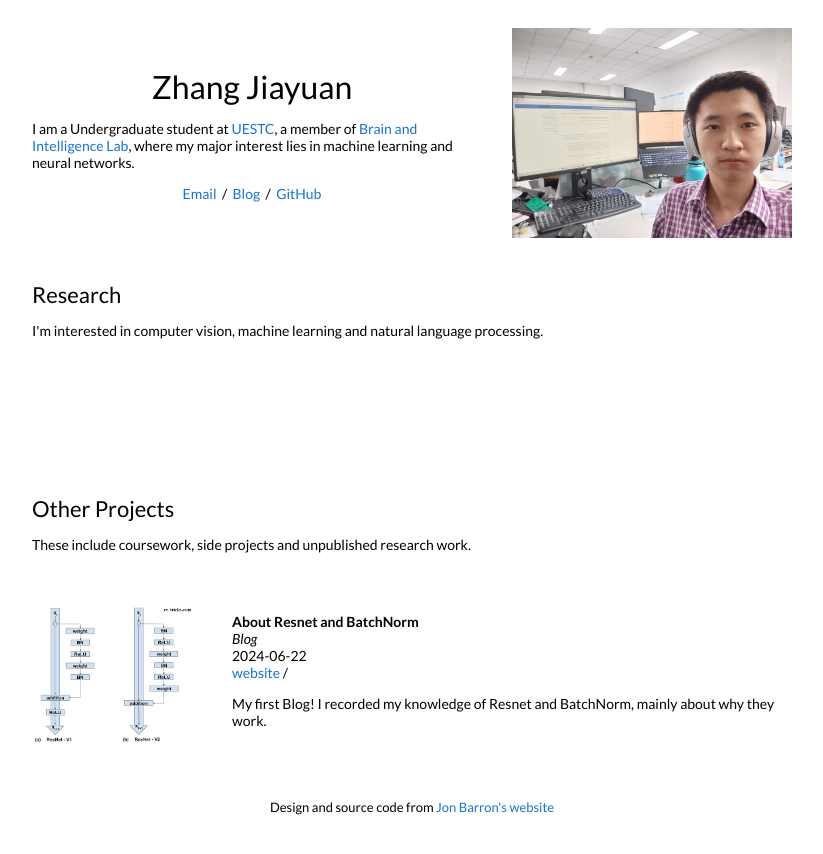
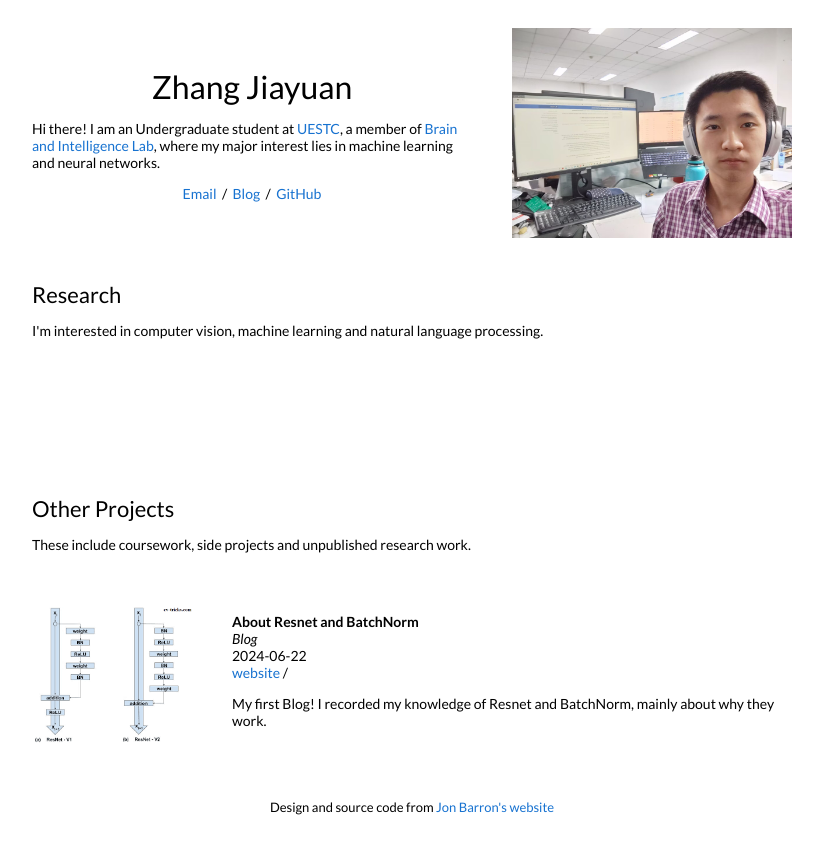
Before and after one commit to Arnolily/arnolily.github.io, a Jekyll site: the page built from _posts/2022-7-4-Blog-resnet-BN.markdown, in a window 1280 px wide. Shown: the top 854 px of the page, without its empty margins (228-1051 px from the left). Built offline with Jekyll 4.4.1, drawn with Linux system fonts in a browser that asks for light colours.

Commit message:
Update default.html

```diff
--- a/_layouts/default.html
+++ b/_layouts/default.html
@@ -34,7 +34,7 @@
               <h1>
                 Zhang Jiayuan
               </h1>
-              <p>I am a Undergraduate student at <a href="https://www.uestc.edu.cn/">UESTC</a>, a member of <a href="https://guslab.org/">Brain and Intelligence Lab</a>, where my major interest lies in machine learning and neural networks.
+              <p>Hi there! I am an Undergraduate student at <a href="https://www.uestc.edu.cn/">UESTC</a>, a member of <a href="https://guslab.org/">Brain and Intelligence Lab</a>, where my major interest lies in machine learning and neural networks.
               </p>
               <p style="text-align:center">
                 <a target="_blank" href="2022190907033@std.uestc.edu.cn"> Email</a> &nbsp;/&nbsp;
```
